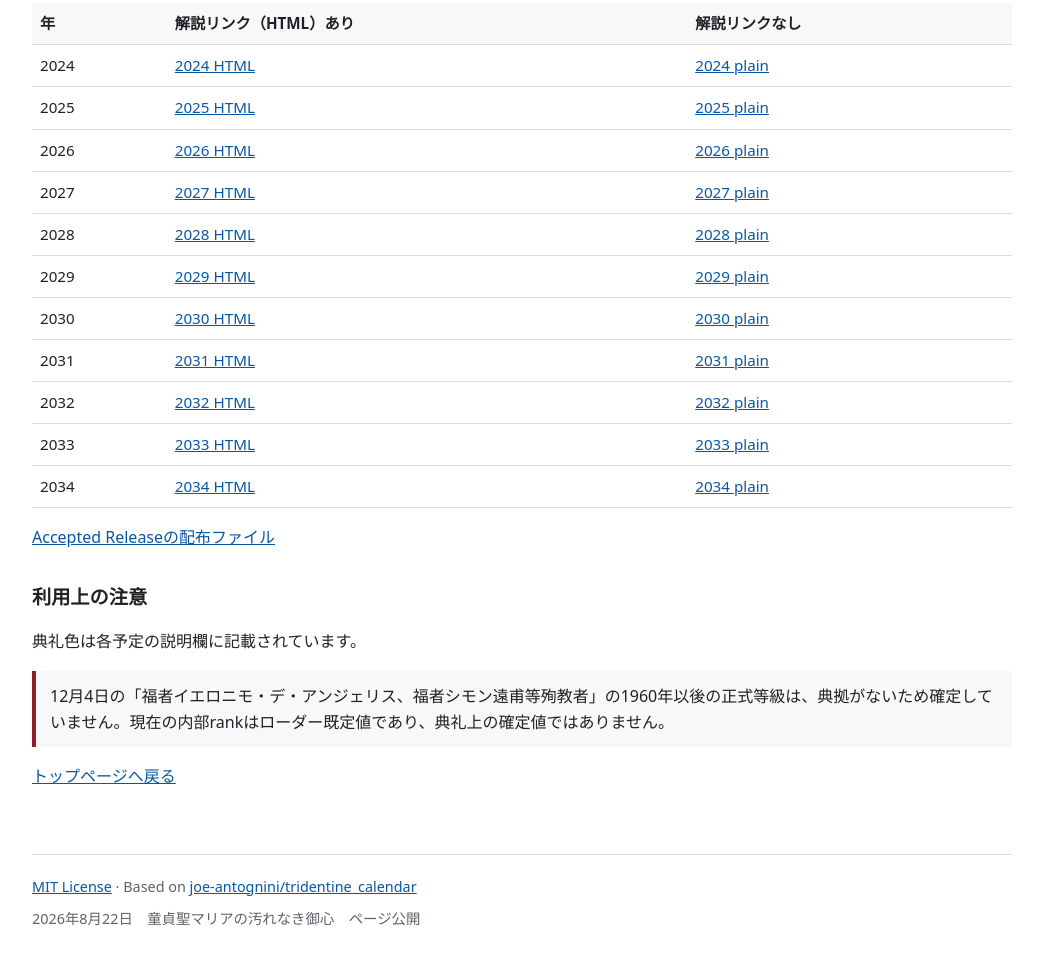
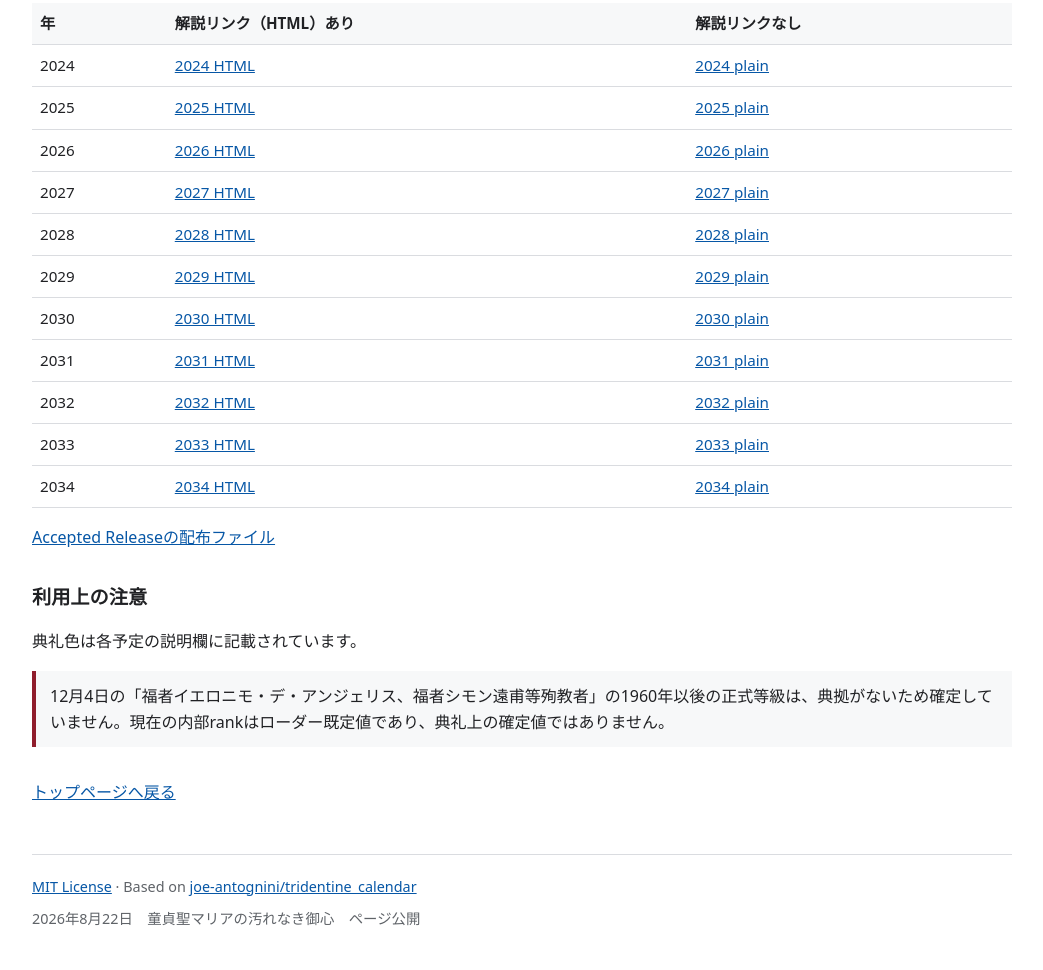
Before and after one commit to Blue-jp/tridentine-calendar-ja, a plain HTML site: page calendar/index.html in a window 1280 px wide. Shown: the part 1714-2684 px from the top of the page, without its empty margins (118-1161 px from the left). Drawn offline with Linux system fonts and the light colour scheme.

Commit message:
Adjust calendar footer spacing

```diff
--- a/calendar/index.html
+++ b/calendar/index.html
@@ -15,6 +15,7 @@
     .license-line { margin: 0; }
     .publication-note { margin: 8px 0 0; }
     .publication-note time, .publication-segment { white-space: nowrap; }
+    .back-link { margin: 32px 0 0; }
     h1 { margin: 0 0 12px; font-size: clamp(1.7rem, 5vw, 2.35rem); line-height: 1.2; letter-spacing: 0; }
     header > h1 { text-align: center; }
     h2 { margin: 30px 0 10px; font-size: 1.2rem; letter-spacing: 0; }
@@ -118,7 +119,7 @@
     <h2>利用上の注意</h2>
     <p>典礼色は各予定の説明欄に記載されています。</p>
     <p class="note">12月4日の「福者イエロニモ・デ・アンジェリス、福者シモン遠甫等殉教者」の1960年以後の正式等級は、典拠がないため確定していません。現在の内部rankはローダー既定値であり、典礼上の確定値ではありません。</p>
-    <p><a href="../">トップページへ戻る</a></p>
+    <p class="back-link"><a href="../">トップページへ戻る</a></p>
   </main>
   <footer>
     <p class="license-line"><a href="../LICENSE.txt">MIT License</a> · Based on <a href="https://github.com/joe-antognini/tridentine_calendar">joe-antognini/tridentine_calendar</a></p>
```
